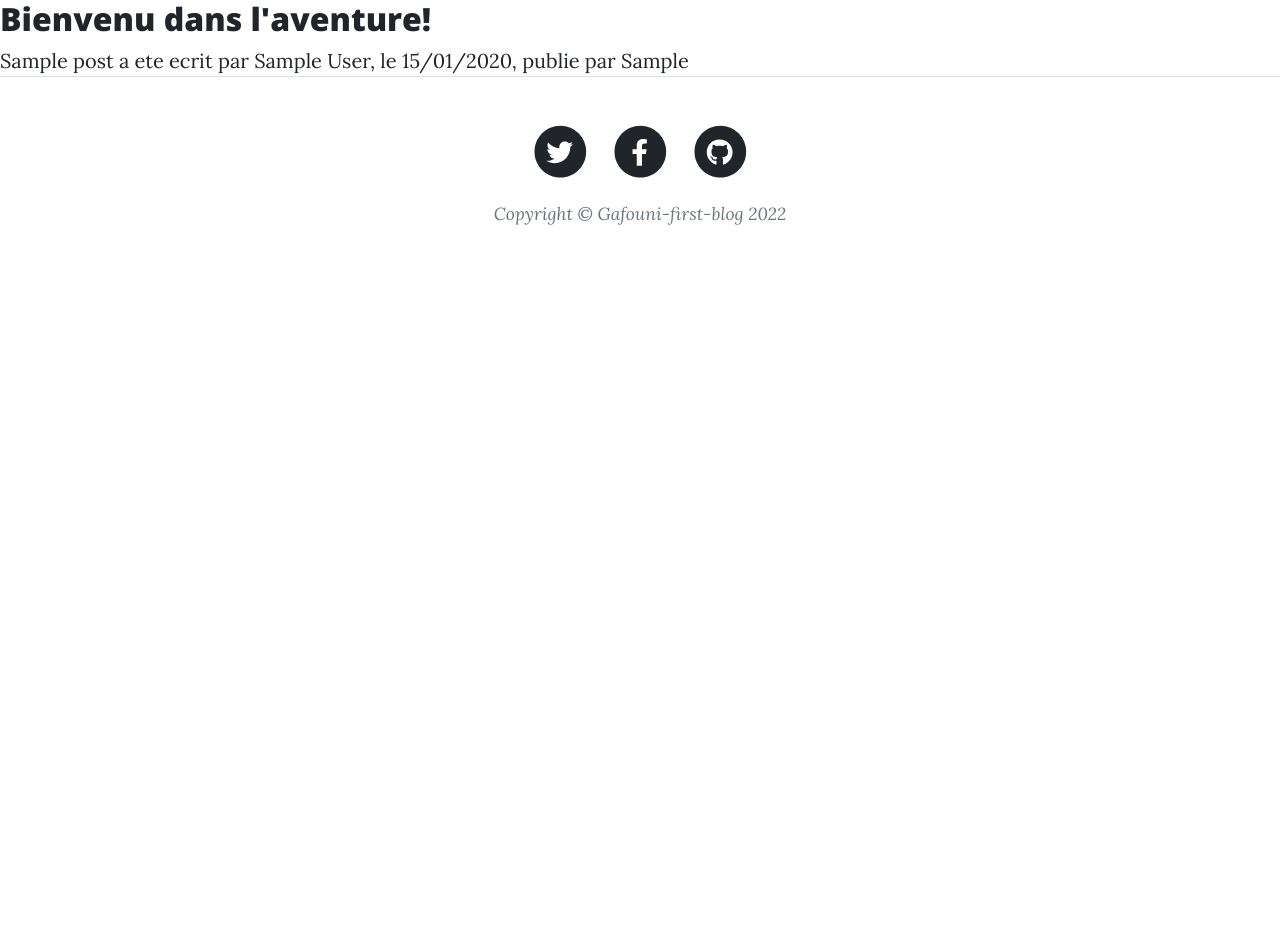
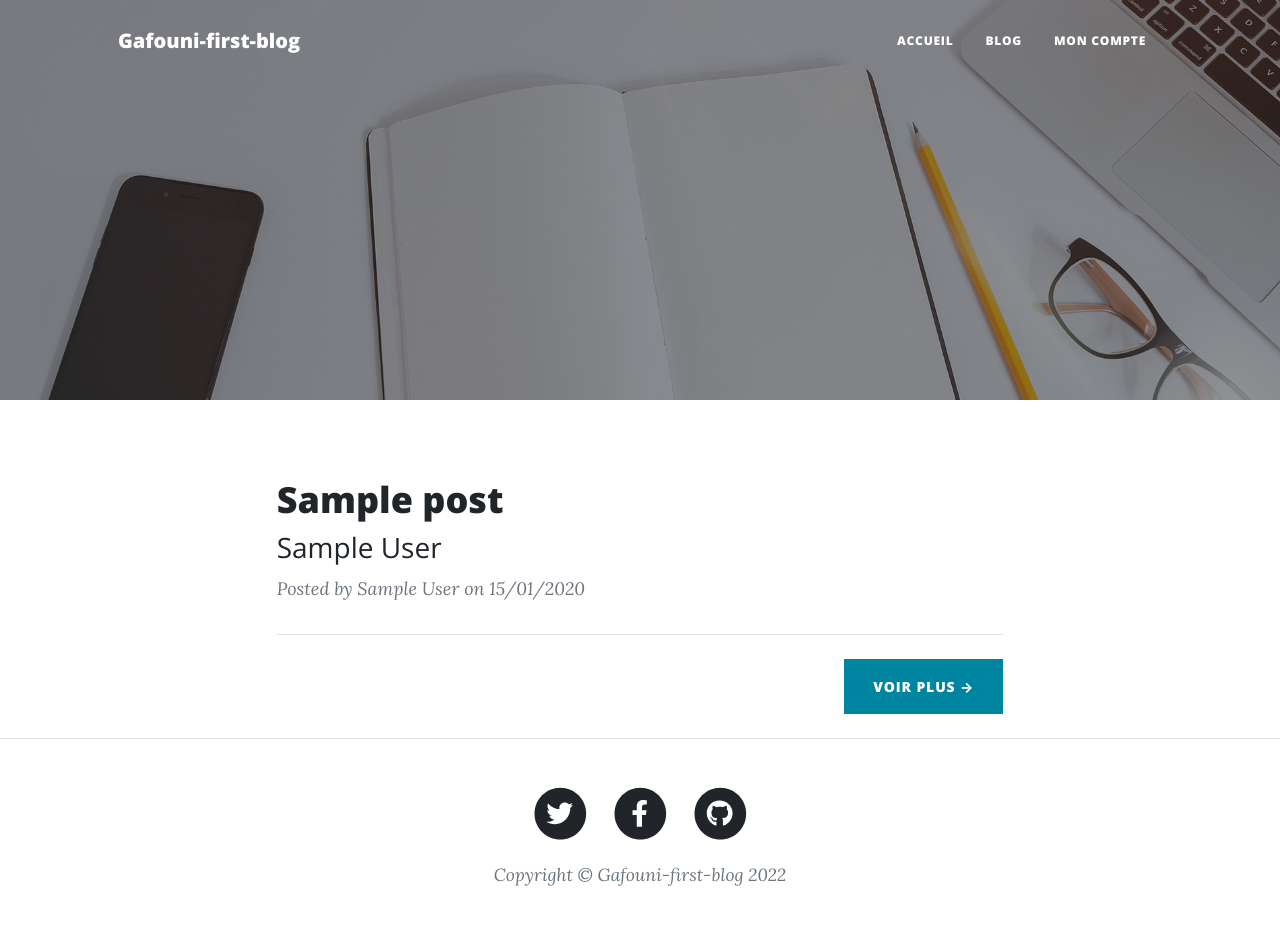
Before and after one commit to gafouni/first-blog, a PHP site: the page made by index.php in a window 1280 px wide. Before the commit the page ends 225 px from the top, so only its background shows below. Run offline with PHP 8.4, Linux system fonts and the light colour scheme; tables that the repository leaves empty or names only in its code hold one stand-in row (values such as "Sample post").

Commit message:
front end premiere version

```diff
--- a/index.php
+++ b/index.php
@@ -8,9 +8,14 @@
 
 
 
+    $controllerName=$_GET['c'] ?? null;
+   switch($controllerName){
+      case 'post':
+         $controller=new PostController;
+         $controller->display_list();
+         break;
 
-    /* $controller=new HomepageController;
-    $controller->display();
- */
-    $controller=new PostController;
-    $controller->display_list();
+      default:
+         $controller=new HomepageController;
+         $controller->display();
+   }
--- a/src/Repository/PostRepository.php
+++ b/src/Repository/PostRepository.php
@@ -30,7 +30,8 @@ class PostRepository extends CoreRepository{
             $posts[]= new Post($postData['id'], $postData['title'], $postData['author'], $postData['date'], $postData['content'], $postData['published'], $userRepository->find($postData['id_user']));
         }
 
-
         return $posts;
     }
+
+
 }
--- a/templates/base.html.twig
+++ b/templates/base.html.twig
@@ -28,7 +28,7 @@
                 <div class="collapse navbar-collapse" id="navbarResponsive">
                     <ul class="navbar-nav ms-auto py-4 py-lg-0">
                         <li class="nav-item"><a class="nav-link px-lg-3 py-3 py-lg-4" href="index.html">Accueil</a></li>
-                        <li class="nav-item"><a class="nav-link px-lg-3 py-3 py-lg-4" href="about.html">Blog</a></li>
+                        <li class="nav-item"><a class="nav-link px-lg-3 py-3 py-lg-4" href="?c=post">Blog</a></li>
                         <li class="nav-item"><a class="nav-link px-lg-3 py-3 py-lg-4" href="contact.html">Mon compte</a></li>
                     </ul>
                 </div>
--- a/templates/postpage.html.twig
+++ b/templates/postpage.html.twig
@@ -2,17 +2,45 @@
 {% block title %}Gafouni-first-blog{% endblock %}
 {% block content %}
 
- <div class="post-preview">
-   <h2 class="post-title">Bienvenu dans l'aventure!</h2>
- </div>
+<!-- Page Header-->
+<header class="masthead" style="background-image: url('assets/img/home-bg.jpg')">
+    <!-- <div class="container position-relative px-4 px-lg-5">
+        <div class="row gx-4 gx-lg-5 justify-content-center">
+            <div class="col-md-10 col-lg-8 col-xl-7">
+                <div class="site-heading">
+                    <h1>Haoua Abouna</h1>
+                    <span class="subheading">Developpeuse web PHP/Symfony</span>
+                </div>
+            </div>
+        </div>
+    </div> -->
+</header>
 
-{% for post in posts %}
-<div>{{post.title}} a ete ecrit par {{post.author}}, le {{post.date|date("d/m/Y")}}, publie par {{post.user.first_name}}</div>
+<!--Main Content-->
+<div class="row gx-4 gx-lg-5 justify-content-center">
+    <div class="col-md-10 col-lg-8 col-xl-7">
+        <!-- Post preview-->
+        <div class="post-preview">
 
-{% endfor %}
+          {% for post in posts %}
+            <a href="post.html">
+                <h2 class="post-title">{{post.title}}</h2>
+                <h3 class="post-subtitle">{{post.author}}</h3>
+            </a>
+            <p class="post-meta">
+                Posted by
+                {{post.user.first_name}} {{post.user.last_name}}
+                on {{post.date|date("d/m/Y")}}
+            </p>
+          {% endfor %}
 
-
-
+        </div>
+        <!-- Divider-->
+        <hr class="my-4"/>
+        <!-- Pager-->
+        <div class="d-flex justify-content-end mb-4"><a class="btn btn-primary text-uppercase" href="">Voir plus →</a></div>
+    </div>
+</div>
 
 
 
```
Also changed, not shown: .htaccess (added).
